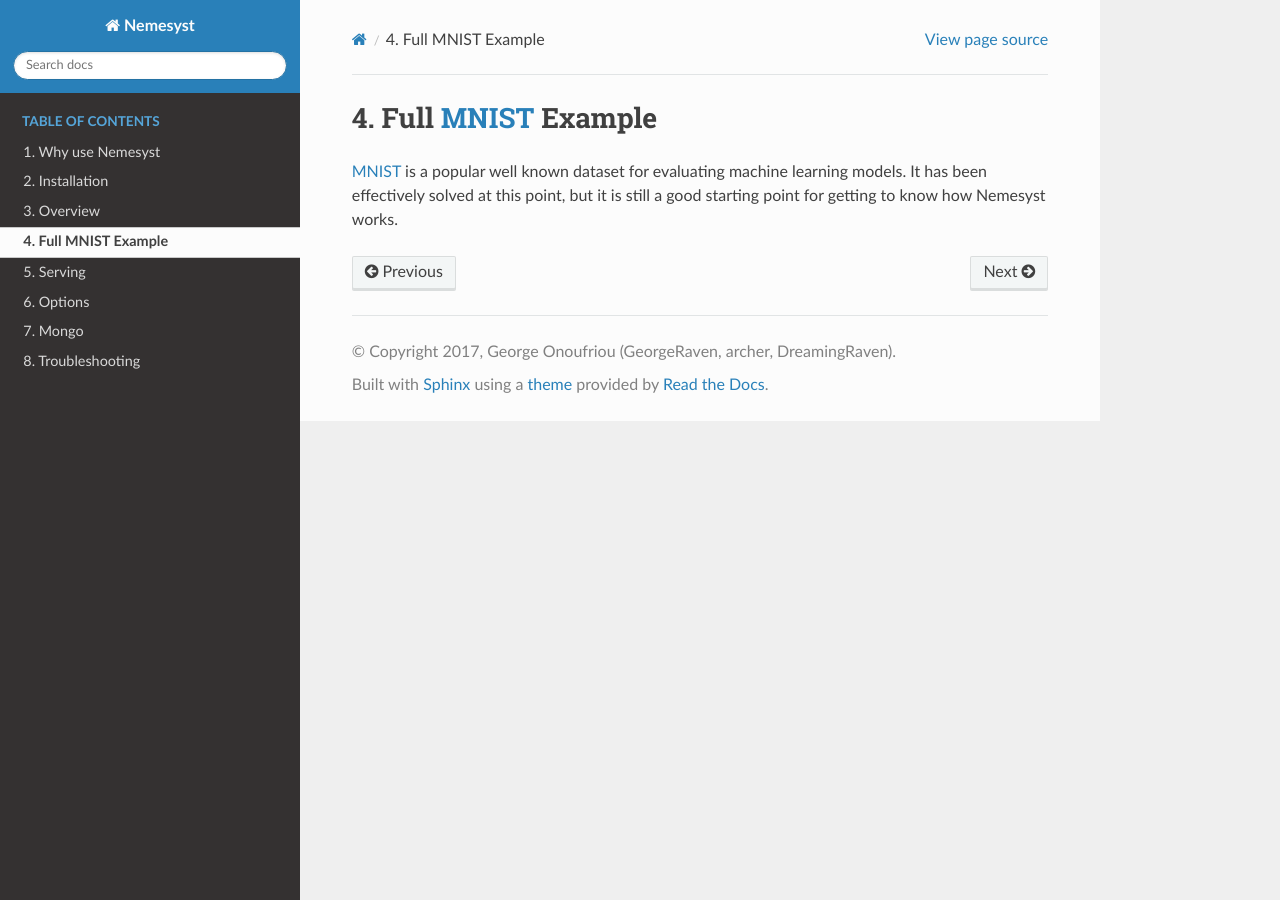
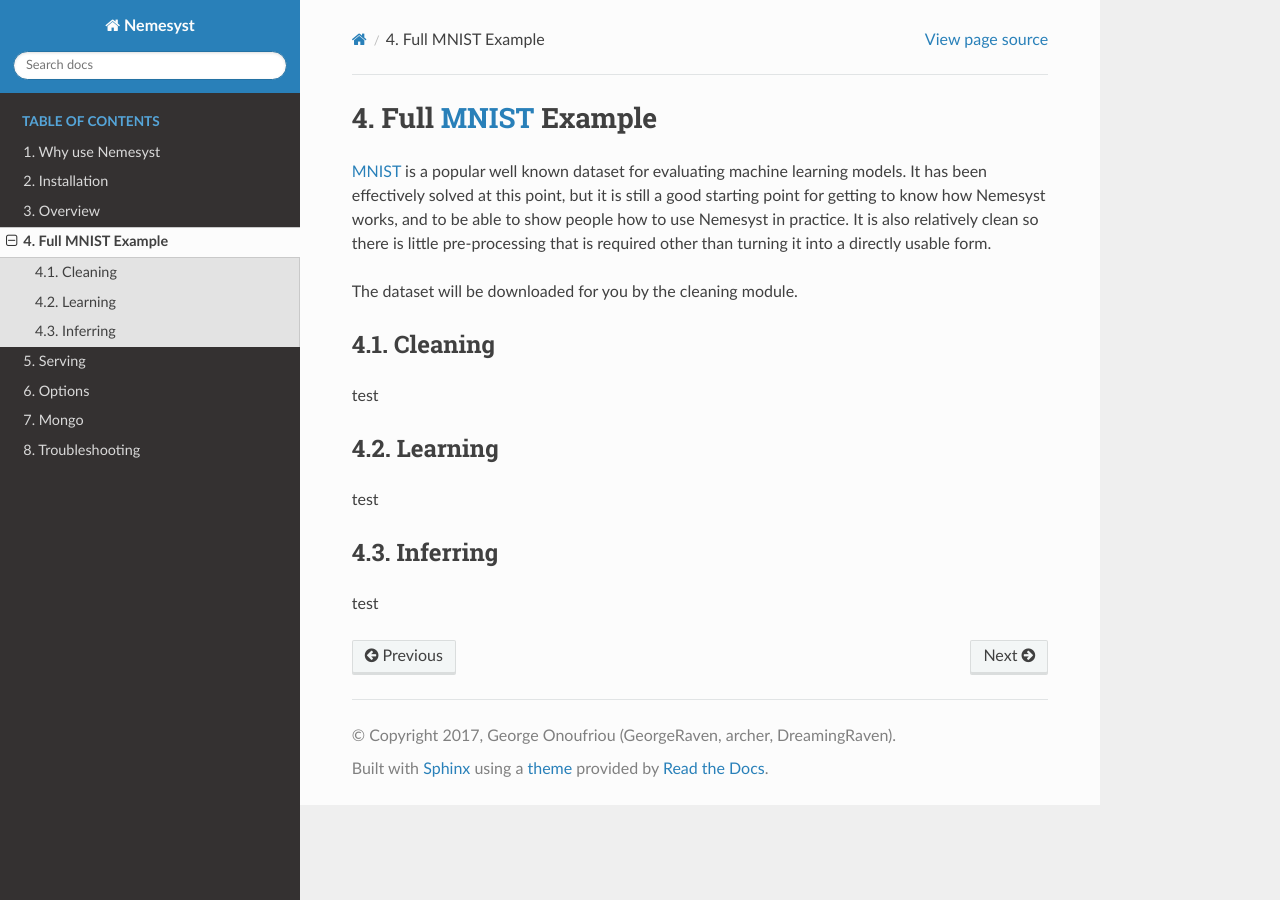
Before and after one commit to DreamingRaven/nemesyst, a Sphinx documentation site: the page built from docs/source/mnist.rst, in a window 1280 px wide. Built offline with Sphinx 7.4.7 and the Read the Docs theme 2.0.0, drawn with Linux system fonts in a browser that asks for light colours; the version number could not be read and is left out.

Commit message:
Updated mnist.rst outlined sections
I have also updated a bit of the text.

```diff
--- a/docs/source/mnist.rst
+++ b/docs/source/mnist.rst
@@ -4,4 +4,22 @@
 Full |mnist|_ Example
 =====================
 
-|mnist|_ is a popular well known dataset for evaluating machine learning models. It has been effectively solved at this point, but it is still a good starting point for getting to know how Nemesyst works.
+|mnist|_ is a popular well known dataset for evaluating machine learning models. It has been effectively solved at this point, but it is still a good starting point for getting to know how Nemesyst works, and to be able to show people how to use Nemesyst in practice.
+It is also relatively clean so there is little pre-processing that is required other than turning it into a directly usable form.
+
+The dataset will be downloaded for you by the cleaning module.
+
+Cleaning
+++++++++
+
+test
+
+Learning
+++++++++
+
+test
+
+Inferring
++++++++++
+
+test
```
